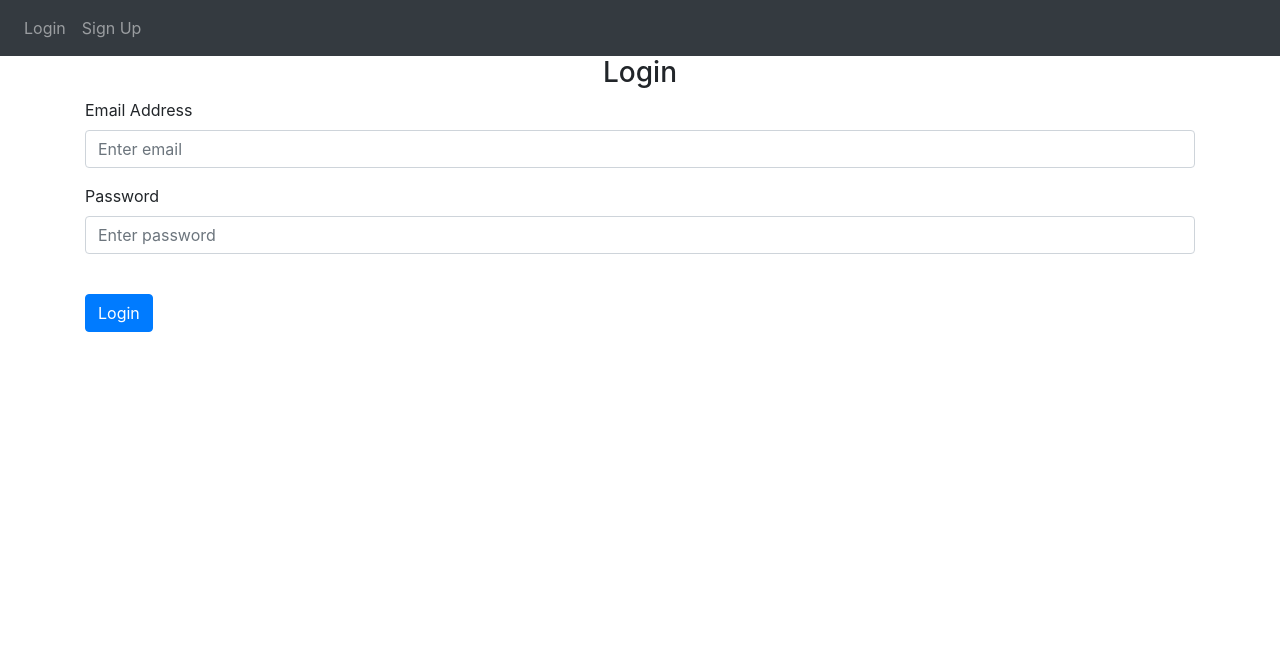
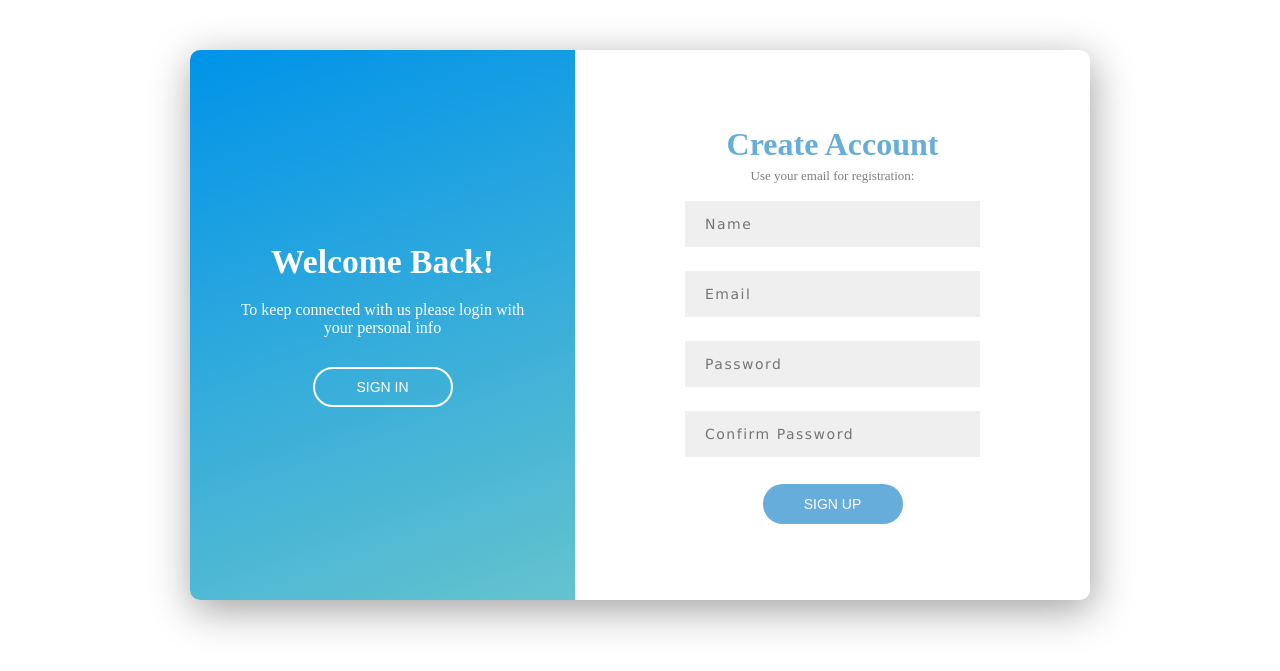
Before and after one commit to Saavrm26/HoneyComb, a Flask app: page /login in a window 1280 px wide. Shown: the top 671 px of the page. Run offline with Flask 2, Linux system fonts and the light colour scheme; some libraries are stand-ins or nearby versions.

Commit message:
modified templatelogin

```diff
--- /dev/null
+++ b/LoginTemplate/website/static/login.css
@@ -0,0 +1,367 @@
+:root{
+    --form-height:550px;
+    --form-width: 900px;
+    /*  Sea Green */
+    --right-color: #69C1CF;
+    /*  Light Blue  */
+    --left-color: #66addc;
+  }
+  .container{
+    width: var(--form-width);
+    height: var(--form-height);
+    position: relative;
+    margin: auto;
+    box-shadow: 2px 10px 40px rgba(22,20,19,0.4);
+    border-radius: 10px;
+    margin-top: 50px;
+  }
+  /*
+  ----------------------
+        Overlay
+  ----------------------
+  */
+  .overlay{
+    width: 100%;
+    height: 100%;
+    position: absolute;
+    z-index: 100;
+    /* background-image: linear-gradient(to right, var(--left-color), var(--right-color)); */
+    background-color: #0093E9;
+    background-image: linear-gradient(160deg, #0093E9 0%, #80D0C7 100%);
+
+    border-radius: 10px;
+    color: white;
+    clip: rect(0, 385px, var(--form-height), 0);
+  }
+
+  .open-sign-up{
+      animation: slideleft 1s linear forwards;
+  }
+
+  .open-sign-in{
+      animation: slideright 1s linear forwards;
+  }
+
+  .overlay .sign-in, .overlay .sign-up{
+    /*  Width is 385px - padding  */
+    --padding: 50px;
+    width: calc(385px - var(--padding) * 2);
+    height: 100%;
+    display: flex;
+    justify-content: center;
+    flex-direction: column;
+    align-items: center;
+    padding: 0px var(--padding);
+    text-align: center;
+  }
+
+  .overlay .sign-in{
+    float: left;
+  }
+
+  .overlay-text-left-animation{
+      animation: text-slide-in-left 1s linear;
+  }
+  .overlay-text-left-animation-out{
+      animation: text-slide-out-left 1s linear;
+  }
+
+  .overlay .sign-up{
+    float:right;
+  }
+
+  .overlay-text-right-animation{
+      animation: text-slide-in-right 1s linear;
+  }
+
+  .overlay-text-right-animation-out{
+      animation: text-slide-out-right 1s linear;
+  }
+
+
+  .overlay h1{
+    margin: 0px 5px;
+    font-size: 2.1rem;
+  }
+
+  .overlay p{
+    margin: 20px 0px 30px;
+    font-weight: 200;
+  }
+  /*
+  ------------------------
+        Buttons
+  ------------------------
+  */
+  .switch-button, .control-button{
+    cursor: pointer;
+    display: block;
+    margin-left: auto;
+    margin-right: auto;
+    width: 140px;
+    height: 40px;
+    font-size: 14px;
+    text-transform: uppercase;
+    background: none;
+    border-radius: 20px;
+    color: white;
+  }
+
+  .switch-button{
+    border: 2px solid;
+  }
+
+  .control-button{
+    border: none;
+    margin-top: 15px;
+  }
+
+  .switch-button:focus, .control-button:focus{
+    outline:none;
+  }
+
+  .control-button.up{
+    background-color: var(--left-color);
+  }
+
+  .control-button.in{
+    background-color: var(--right-color);
+  }
+
+  /*
+  --------------------------
+        Forms
+  --------------------------
+  */
+  .form{
+    width: 100%;
+    height: 100%;
+    position: absolute;
+    border-radius: 10px;
+  }
+
+  .form .sign-in, .form .sign-up{
+    --padding: 50px;
+    position:absolute;
+      /*  Width is 100% - 385px - padding  */
+    width: calc(var(--form-width) - 385px - var(--padding) * 2);
+    height: 100%;
+    display: flex;
+    justify-content: center;
+    flex-direction: column;
+    align-items: center;
+    padding: 0px var(--padding);
+    text-align: center;
+  }
+
+  /* Sign in is initially not displayed */
+  .form .sign-in{
+    display: none;
+  }
+
+  .form .sign-in{
+    left:0;
+  }
+
+  .form .sign-up{
+    right: 0;
+  }
+
+  .form-right-slide-in{
+    animation: form-slide-in-right 1s;
+  }
+
+  .form-right-slide-out{
+    animation: form-slide-out-right 1s;
+  }
+
+  .form-left-slide-in{
+    animation: form-slide-in-left 1s;
+  }
+
+  .form-left-slide-out{
+    animation: form-slide-out-left 1s;
+  }
+
+  .form .sign-in h1{
+    color: var(--right-color);
+    margin: 0;
+  }
+
+  .form .sign-up h1{
+    color: var(--left-color);
+    margin: 0;
+  }
+
+  .social-media-buttons{
+    display: flex;
+    justify-content: center;
+    width: 100%;
+    margin: 15px;
+  }
+
+  .social-media-buttons .icon{
+    width: 40px;
+    height: 40px;
+    border: 1px solid #dadada;
+    border-radius: 100%;
+    display: flex;
+    justify-content: center;
+    align-items: center;
+    margin: 10px 7px;
+  }
+
+  .small{
+    font-size: 13px;
+    color: grey;
+    font-weight: 200;
+    margin: 5px;
+  }
+
+  .social-media-buttons .icon svg{
+    width: 25px;
+    height: 25px;
+  }
+
+  #sign-in-form input, #sign-up-form input{
+    margin: 12px;
+    font-size: 14px;
+    padding: 15px;
+    width: 260px;
+    font-weight: 300;
+    border: none;
+    background-color: #e4e4e494;
+    font-family:Verdana, Geneva, Tahoma, sans-serif;
+    letter-spacing: 1.5px;
+    padding-left: 20px;
+  }
+
+  #sign-in-form input::placeholder{
+    letter-spacing: 1px;
+  }
+
+  .forgot-password{
+    font-size: 12px;
+    display: inline-block;
+    border-bottom: 2px solid #efebeb;
+    padding-bottom: 3px;
+  }
+
+  .forgot-password:hover{
+    cursor: pointer;
+  }
+
+  /*
+  ---------------------------
+      Animation
+  ---------------------------
+  */
+  @keyframes slideright{
+    0%{
+      clip: rect(0, 385px, var(--form-height), 0);
+    }
+    30%{
+          clip: rect(0, 480px, var(--form-height), 0);
+    }
+    /*  we want the width to be slightly larger here  */
+    50%{
+       clip: rect(0px, calc(var(--form-width) / 2 + 480px / 2), var(--form-height), calc(var(--form-width) / 2 - 480px / 2));
+    }
+    80%{
+           clip: rect(0px, var(--form-width), var(--form-height), calc(var(--form-width) - 480px));
+    }
+    100%{
+       clip: rect(0px, var(--form-width), var(--form-height), calc(var(--form-width) - 385px));
+    }
+  }
+
+  @keyframes slideleft{
+    100%{
+      clip: rect(0, 385px, var(--form-height), 0);
+    }
+    70%{
+          clip: rect(0, 480px, var(--form-height), 0);
+    }
+    /*  we want the width to be slightly larger here  */
+    50%{
+       clip: rect(0px, calc(var(--form-width) / 2 + 480px / 2), var(--form-height), calc(var(--form-width) / 2 - 480px / 2));
+    }
+    30%{
+           clip: rect(0px, var(--form-width), var(--form-height), calc(var(--form-width) - 480px));
+    }
+    0%{
+       clip: rect(0px, var(--form-width), var(--form-height), calc(var(--form-width) - 385px));
+    }
+  }
+
+  @keyframes text-slide-in-left{
+    0% {
+      padding-left: 20px;
+    }
+    100% {
+      padding-left: 50px;
+    }
+  }
+
+  @keyframes text-slide-in-right{
+    0% {
+      padding-right: 20px;
+    }
+    100% {
+      padding-right: 50px;
+    }
+  }
+
+  @keyframes text-slide-out-left{
+    0% {
+      padding-left: 50px;
+    }
+    100% {
+      padding-left: 20px;
+    }
+  }
+
+  @keyframes text-slide-out-right{
+    0% {
+      padding-right: 50px;
+    }
+    100% {
+      padding-right: 20px;
+    }
+  }
+
+  @keyframes form-slide-in-right{
+    0%{
+      padding-right: 100px;
+    }
+    100%{
+      padding-right: 50px;
+    }
+  }
+
+  @keyframes form-slide-in-left{
+    0%{
+      padding-left: 100px;
+    }
+    100%{
+      padding-left: 50px;
+    }
+  }
+
+  @keyframes form-slide-out-right{
+    0%{
+      padding-right: 50px;
+    }
+    100%{
+      padding-right: 80px;
+    }
+  }
+
+  @keyframes form-slide-out-left{
+    0%{
+      padding-left: 50px;
+    }
+    100%{
+      padding-left: 80px;
+    }
+  }
--- /dev/null
+++ b/LoginTemplate/website/static/login.js
@@ -0,0 +1,65 @@
+var overlay = document.getElementById("overlay");
+
+// Buttons to 'switch' the page
+var openSignUpButton = document.getElementById("slide-left-button");
+var openSignInButton = document.getElementById("slide-right-button");
+
+// The sidebars
+var leftText = document.getElementById("sign-in");
+var rightText = document.getElementById("sign-up");
+
+// The forms
+var accountForm = document.getElementById("sign-in-info")
+var signinForm = document.getElementById("sign-up-info");
+
+// Open the Sign Up page
+openSignUp = () =>{
+  // Remove classes so that animations can restart on the next 'switch'
+  leftText.classList.remove("overlay-text-left-animation-out");
+  overlay.classList.remove("open-sign-in");
+  rightText.classList.remove("overlay-text-right-animation");
+  // Add classes for animations
+  accountForm.className += " form-left-slide-out"
+  rightText.className += " overlay-text-right-animation-out";
+  overlay.className += " open-sign-up";
+  leftText.className += " overlay-text-left-animation";
+  // hide the sign up form once it is out of view
+  setTimeout(function(){
+    accountForm.classList.remove("form-left-slide-in");
+    accountForm.style.display = "none";
+    accountForm.classList.remove("form-left-slide-out");
+  }, 700);
+  // display the sign in form once the overlay begins moving right
+  setTimeout(function(){
+    signinForm.style.display = "flex";
+    signinForm.classList += " form-right-slide-in";
+  }, 200);
+}
+
+// Open the Sign In page
+openSignIn = () =>{
+  // Remove classes so that animations can restart on the next 'switch'
+  leftText.classList.remove("overlay-text-left-animation");
+  overlay.classList.remove("open-sign-up");
+  rightText.classList.remove("overlay-text-right-animation-out");
+  // Add classes for animations
+  signinForm.classList += " form-right-slide-out";
+  leftText.className += " overlay-text-left-animation-out";
+  overlay.className += " open-sign-in";
+  rightText.className += " overlay-text-right-animation";
+  // hide the sign in form once it is out of view
+  setTimeout(function(){
+    signinForm.classList.remove("form-right-slide-in")
+    signinForm.style.display = "none";
+    signinForm.classList.remove("form-right-slide-out")
+  },700);
+  // display the sign up form once the overlay begins moving left
+  setTimeout(function(){
+    accountForm.style.display = "flex";
+    accountForm.classList += " form-left-slide-in";
+  },200);
+}
+
+// When a 'switch' button is pressed, switch page
+openSignUpButton.addEventListener("click", openSignUp, false);
+openSignInButton.addEventListener("click", openSignIn, false);
--- /dev/null
+++ b/LoginTemplate/website/static/random.css
@@ -0,0 +1,3 @@
+body{
+    background-color: red;
+}
--- a/LoginTemplate/website/templates/base.html
+++ b/LoginTemplate/website/templates/base.html
@@ -4,16 +4,13 @@
 <head>
     <meta charset="utf-8" />
     <meta name="viewport" content="width=device-width, initial-scale=1" />
-    <link rel="stylesheet" href="https://stackpath.bootstrapcdn.com/bootstrap/4.4.1/css/bootstrap.min.css"
-        integrity="sha384-Vkoo8x4CGsO3+Hhxv8T/Q5PaXtkKtu6ug5TOeNV6gBiFeWPGFN9MuhOf23Q9Ifjh" crossorigin="anonymous" />
-    <link rel="stylesheet" href="https://stackpath.bootstrapcdn.com/font-awesome/4.7.0/css/font-awesome.min.css"
-        crossorigin="anonymous" />
+    <link rel="stylesheet" href="{{ url_for('static',filename='login.css') }}">
 
     <title>{% block title %}Home{% endblock %}</title>
 </head>
 
 <body>
-    <nav class="navbar navbar-expand-lg navbar-dark bg-dark">
+    <!-- <nav class="navbar navbar-expand-lg navbar-dark bg-dark">
         <button class="navbar-toggler" type="button" data-toggle="collapse" data-target="#navbar">
             <span class="navbar-toggler-icon"></span>
         </button>
@@ -30,7 +27,7 @@
                 {% endif %}
             </div>
         </div>
-    </nav>
+    </nav> -->
 
     {% with messages = get_flashed_messages(with_categories=true) %}
     {% if messages %}
@@ -58,7 +55,7 @@
         {% block content %}
         {% endblock %}
     </div>
-    <script src="https://code.jquery.com/jquery-3.2.1.slim.min.js"
+    <!-- <script src="https://code.jquery.com/jquery-3.2.1.slim.min.js"
         integrity="sha384-KJ3o2DKtIkvYIK3UENzmM7KCkRr/rE9/Qpg6aAZGJwFDMVNA/GpGFF93hXpG5KkN"
         crossorigin="anonymous"></script>
     <script src="https://cdnjs.cloudflare.com/ajax/libs/popper.js/1.12.9/umd/popper.min.js"
@@ -66,10 +63,10 @@
         crossorigin="anonymous"></script>
     <script src="https://maxcdn.bootstrapcdn.com/bootstrap/4.0.0/js/bootstrap.min.js"
         integrity="sha384-JZR6Spejh4U02d8jOt6vLEHfe/JQGiRRSQQxSfFWpi1MquVdAyjUar5+76PVCmYl"
-        crossorigin="anonymous"></script>
+        crossorigin="anonymous"></script> -->
 
     <script type="text/javascript"
-     src="{{ url_for('static', filename='index.js') }}"></script>
+     src="{{ url_for('static', filename='login.js') }}"></script>
 </body>
 
 </html>
--- a/LoginTemplate/website/templates/login.html
+++ b/LoginTemplate/website/templates/login.html
@@ -2,20 +2,40 @@
 {% block title %}Login{% endblock %}
 
 {% block content %}
-<form method="POST">
-    <h3 align="center">Login</h3>
-    <div class="form-group">
-        <label for="email">Email Address</label>
-        <input type="email" class="form-control" id="email" name="email" placeholder="Enter email"/>
+<div class="overlay" id="overlay">
+    <div class="sign-in" id="sign-in">
+      <h1>Welcome Back!</h1>
+      <p>To keep connected with us please login with your personal info</p>
+      <button class="switch-button" id="slide-right-button">Sign In</button>
     </div>
-
-    <div class="form-group">
-        <label for="password">Password</label>
-        <input type="password" class="form-control" id="password" name="password1" placeholder="Enter password"/>
+    <div class="sign-up" id="sign-up">
+      <h1>Hello, Friend!</h1>
+      <p>Enter your personal details and start a journey with us</p>
+      <button class="switch-button" id="slide-left-button">Sign Up</button>
     </div>
-
-    <br>
-    <button type ="submit" class="btn btn-primary">Login</button>
-</form>
+  </div>
+  <div class="form">
+    <div class="sign-in" id="sign-in-info">
+      <h1>Sign In</h1>
+      <p class="small">Use your email account:</p>
+      <form id="sign-in-form" method="POST">
+        <input type="email" placeholder="Email" name="'email"  id="email"/>
+        <input type="password" placeholder="Password" name="password1"/ id ="password1">
+        <p class="forgot-password">Forgot your password?</p>
+        <button class="control-button in" type="submit">Sign In</button>
+      </form>
+    </div>
+    <div class="sign-up" id="sign-up-info">
+      <h1>Create Account</h1>
+      <p class="small">Use your email for registration:</p>
+      <form id="sign-up-form">
+        <input type="text" placeholder="Name"/>
+        <input type="email" placeholder="Email"/>
+        <input type="password" placeholder="Password"/>
+        <input type="password" placeholder="Confirm Password" />
+        <button class="control-button up">Sign Up</button>
+      </form>
+    </div>
+  </div>
 
 {% endblock %}
```
Also changed, not shown: components/login.html (+4 -4 lines), LoginTemplate/website/static/index.js (renamed from LoginTemplate/website/Static/index.js).
